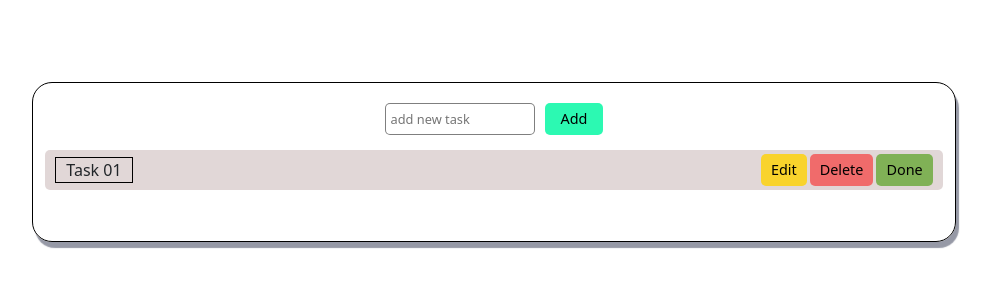
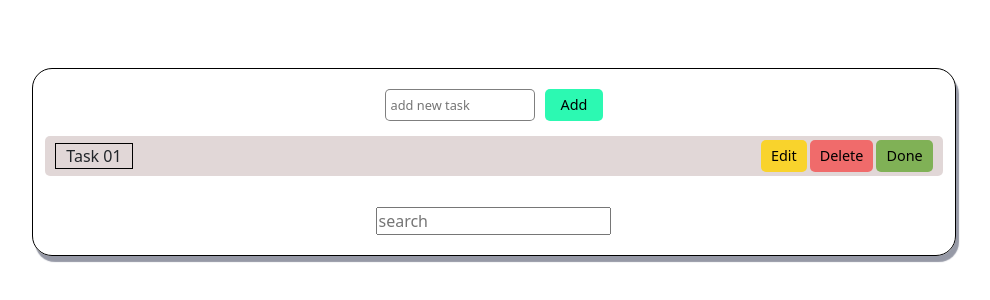
Before and after one commit to Hassanali1112/todo-app-assignment, a plain HTML site: page index.html in a window 1280 px wide. Shown: the part 238-538 px from the top of the page, without its empty margins (146-1136 px from the left). Drawn offline with nearby package versions, Linux system fonts and the light colour scheme.

Commit message:
search UI done

```diff
--- a/index.html
+++ b/index.html
@@ -71,6 +71,9 @@
 
 
         </ul>
+        <div class="search-container">
+          <input type="text" name="" placeholder="search" id="search">
+        </div>
 
       </div>
     </div>
--- a/main.js
+++ b/main.js
@@ -35,7 +35,7 @@ todoWrapper.addEventListener("click", function (e) {
       "contenteditable",
       ""
     );
-    e.target.parentNode.parentNode.children[0].textContent = "";
+    // e.target.parentNode.parentNode.children[0].textContent = "";
     e.target.parentNode.parentNode.children[0].focus();
     e.target.parentNode.parentNode.children[0].addEventListener(
       "blur",
--- a/style.css
+++ b/style.css
@@ -94,3 +94,7 @@ body{
 .done{
   background-color: #80b156;
 }
+.search-container{
+  display: flex;
+  justify-content: center;
+}
```
